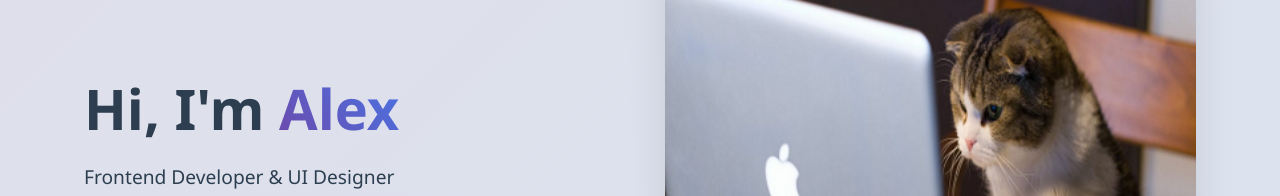
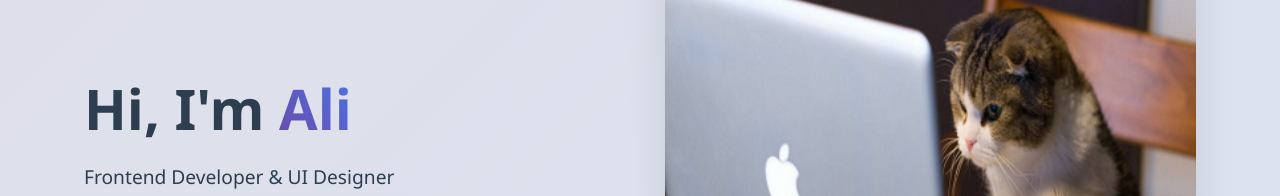
Before and after one commit to AliTigui/Front_end_solutions, a plain HTML site: page Lecture7/solution/index.html in a window 1280 px wide. Shown: the part 261-457 px from the top of the page. Drawn offline with Linux system fonts and the light colour scheme.

Commit message:
Update index.html

```diff
--- a/Lecture7/solution/index.html
+++ b/Lecture7/solution/index.html
@@ -30,7 +30,7 @@
     <section class="hero" id="home">
         <div class="container">
             <div class="hero-content">
-                <h1>Hi, I'm <span>Alex</span></h1>
+                <h1>Hi, I'm <span>Ali</span></h1>
                 <p>Frontend Developer & UI Designer</p>
                 <a href="#projects" class="btn">View My Work</a>
             </div>
```
